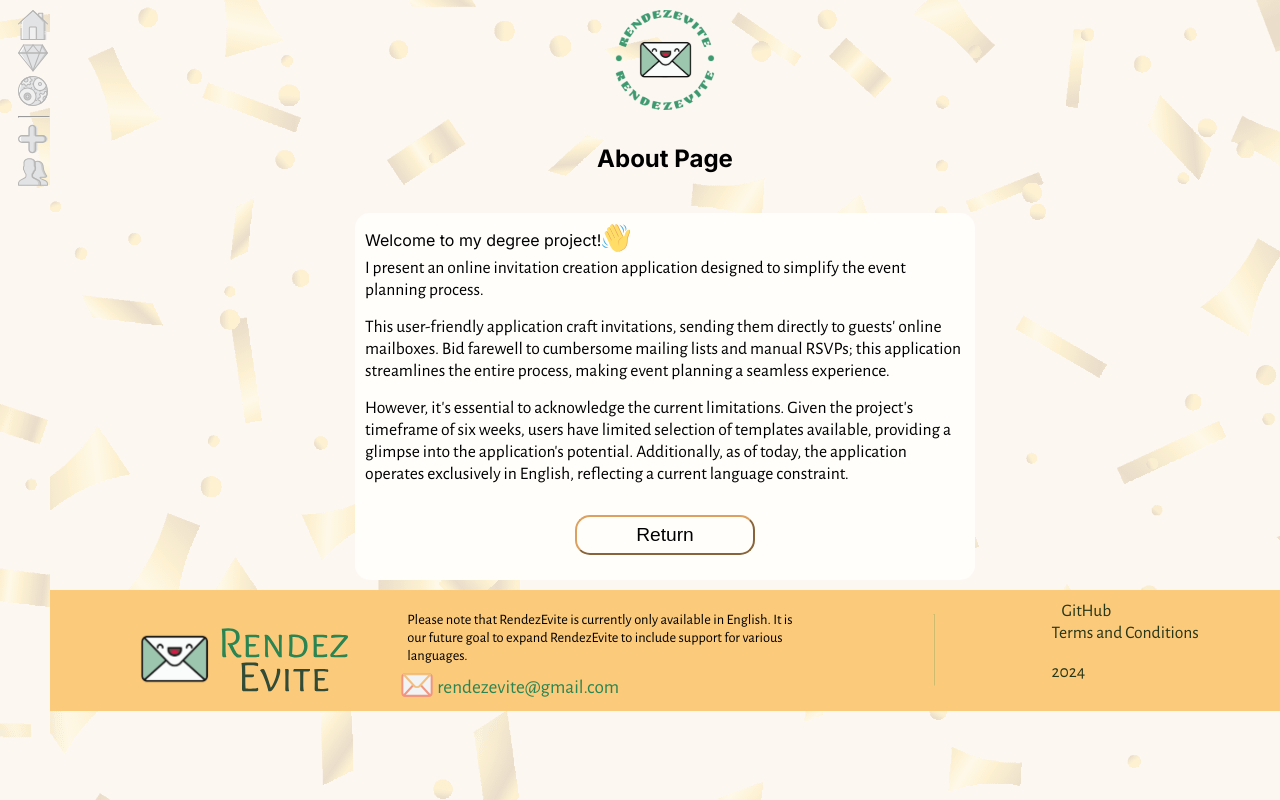
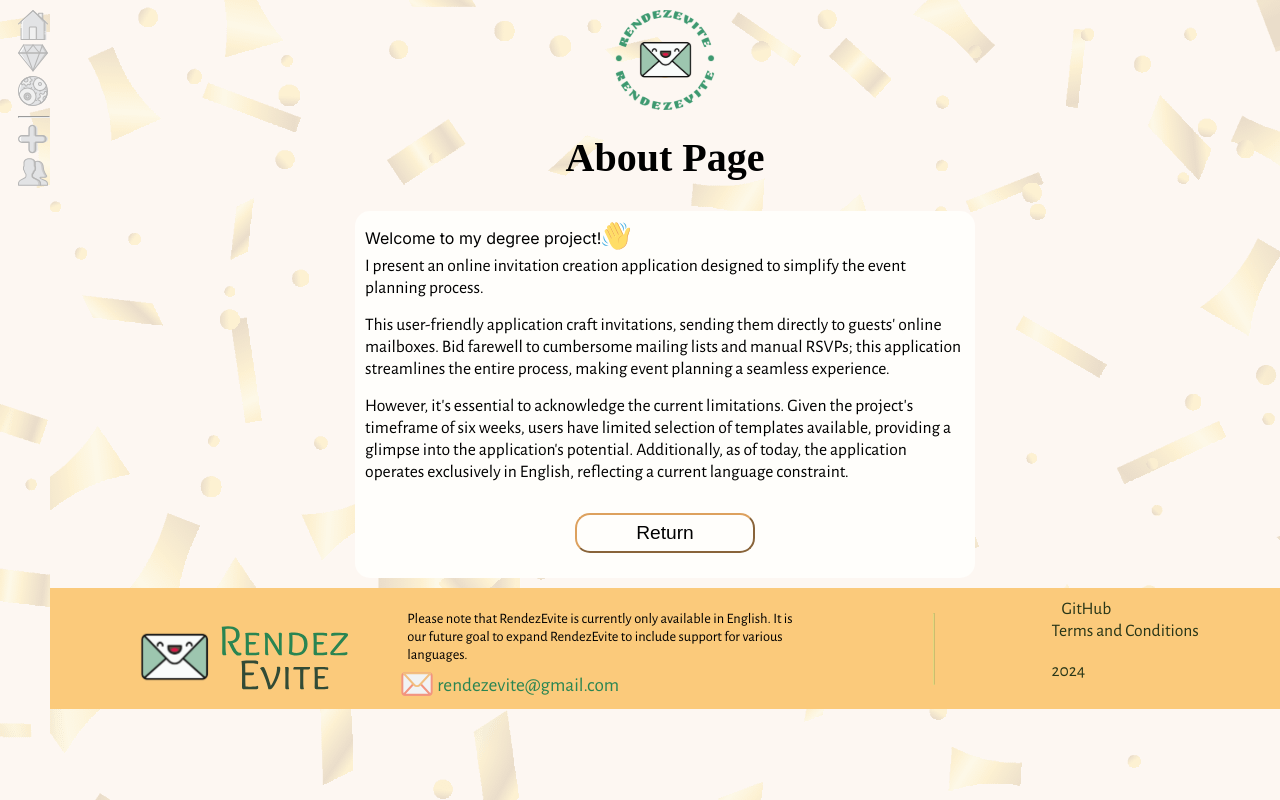
Before and after one commit to nanidam/degree-project-rendezevite, a Next.js app: page /about in a window 1280 px wide. Built offline with nearby package versions, Linux system fonts and the light colour scheme; no server answers.

Commit message:
:lipstick: added h1 and h3

```diff
--- a/app/globals.scss
+++ b/app/globals.scss
@@ -9,10 +9,25 @@ body {
   margin: 10px 0 0;
 }
 
+h1 {
+  font-size: 2.5rem;
+  font-family: "OverlockSC";
+  font-weight: bold;
+  margin: 10px 0;
+  text-align: center;
+}
+
 h2 {
   color: $dark-green;
   font-family: "Dancing script";
   font-size: 1.6rem;
+}
+
+h3 {
+  font-size: 1.4rem;
+  font-family: "OverlockSC";
+  color: $green;
+  margin: 10px 0;
 }
 
 @media screen and (min-width: 768px) {
```
